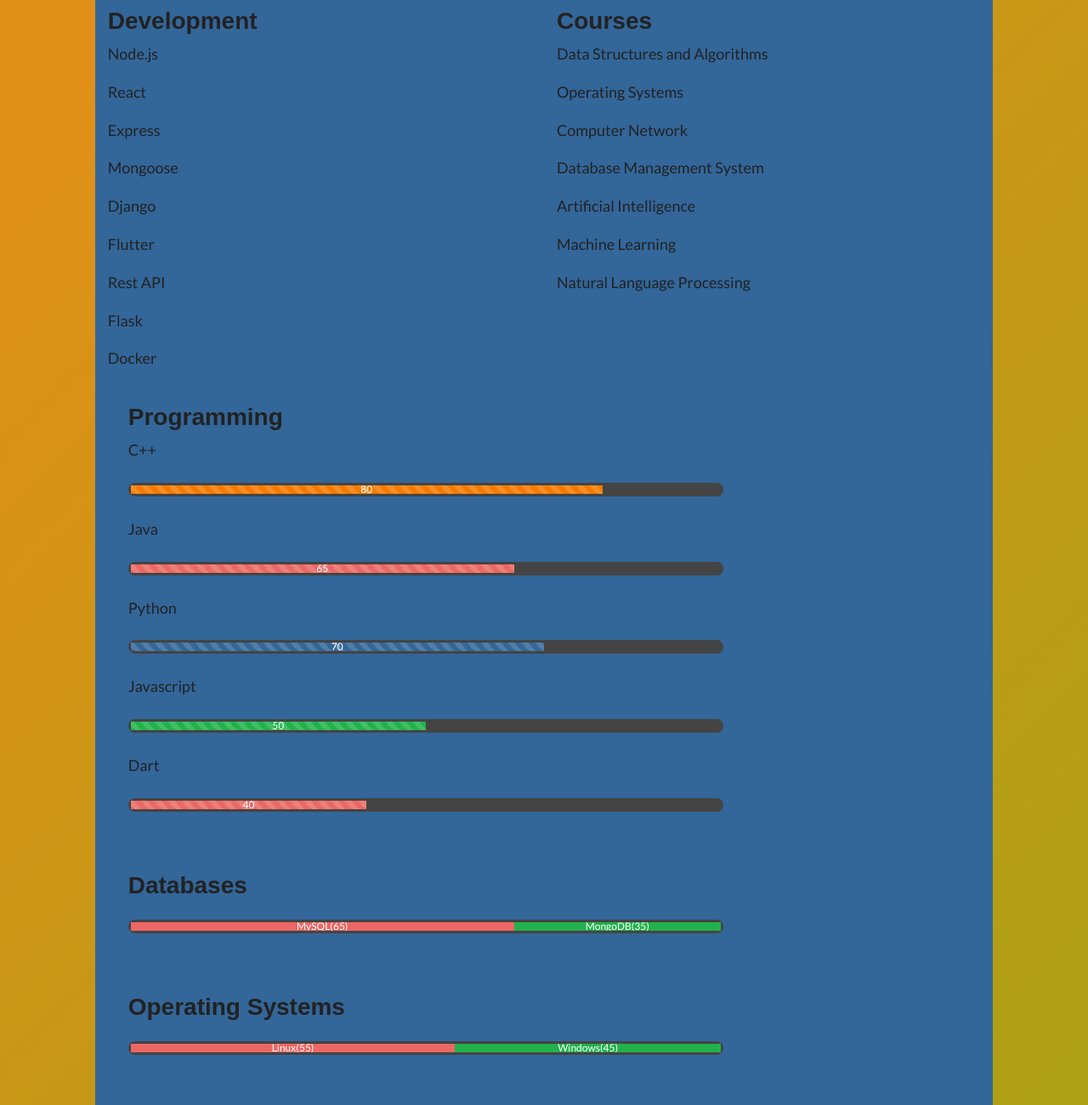
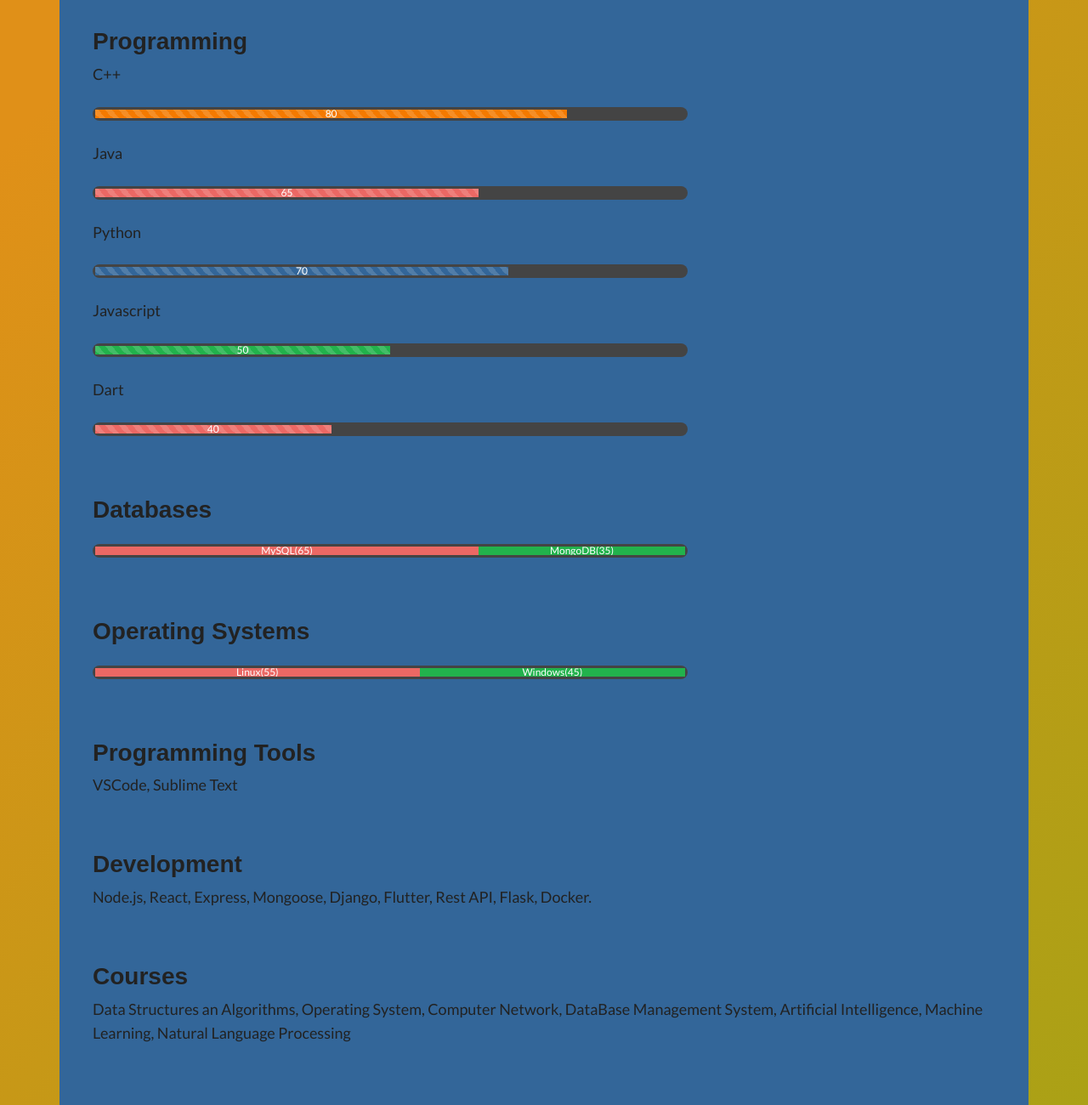
Before and after one commit to shiladityab24/shiladityab24.github.io, a plain HTML site: page aboutme.html in a window 1280 px wide. Shown: the part 900-2200 px from the top of the page at 85% size. Drawn offline with nearby package versions, Linux system fonts and the light colour scheme; a web font is replaced by a local one.

Commit message:
Edited at 02nd Oct

```diff
--- a/aboutme.html
+++ b/aboutme.html
@@ -100,17 +100,8 @@
       <section id="explore-section" class="bg-info py-5">
         <div class="container">
           <div class="row">
-            <div class="col-md-6">
-              <h3>Development</h3>
-              <p>Node.js</p>
-              <p>React</p>
-              <p>Express</p>
-              <p>Mongoose</p>
-              <p>Django</p>
-              <p>Flutter</p>
-              <p>Rest API</p>
-              <p>Flask</p>
-              <p>Docker</p>
+            <div class="col-md-12">
+
               <div class="d-flex">
                 <div class="p-4 align-self-end">
                   <h3>Programming</h3>
@@ -160,19 +151,31 @@
                   <P>VSCode, Sublime Text</P>
                 </div>
               </div>
+              <div class="d-flex">
+                <div class="p-4 align-self-end">
+                  <h3>Development</h3>
+              <p>Node.js,
+              React,
+              Express,
+              Mongoose,
+              Django,
+              Flutter,
+              Rest API,
+              Flask,
+              Docker.</p>
+                </div>
+              </div>
+              <div class="d-flex">
+                <div class="p-4 align-self-end">
+                  <h3>Courses</h3>
+                  <P>Data Structures an Algorithms, Operating System,
+                    Computer Network, DataBase Management System,
+                    Artificial Intelligence, Machine Learning, Natural Language Processing</P>
+                </div>
+              </div>
 
             </div>
-            <div class="col-md-6">
-              <h3>Courses</h3>
-              <p>Data Structures and Algorithms</p>
-              <p>Operating Systems</p>
-              <p>Computer Network</p>
-              <p>Database Management System</p>
-              <p>Artificial Intelligence</p>
-              <p>Machine Learning</p>
-              <p>Natural Language Processing</p>
 
-            </div>
 
           </div>
         </div>
@@ -372,9 +375,6 @@
               </p>
 
             </div>
-            <div class="modal-footer">
-              <button class="btn btn-primary btn-block">Submit</button>
-            </div>
           </div>
         </div>
       </div>
```
